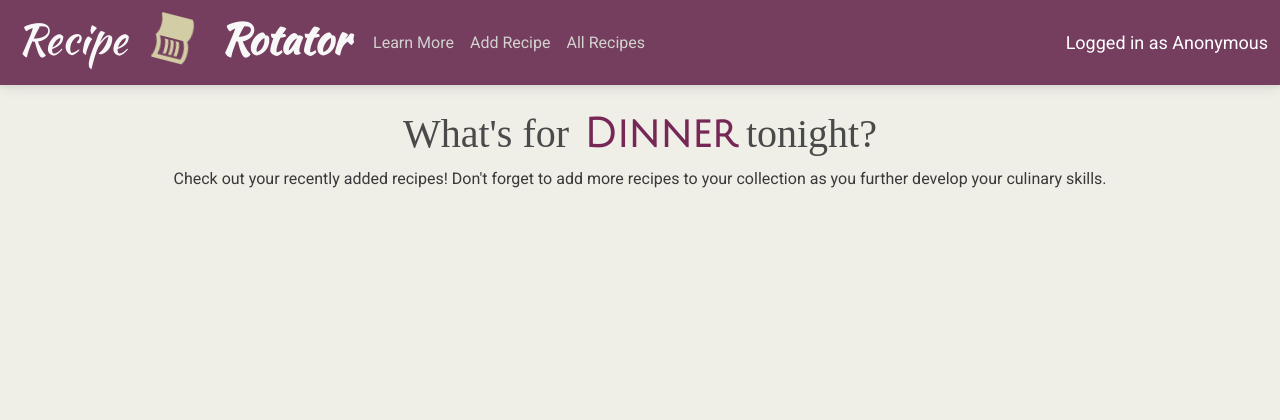
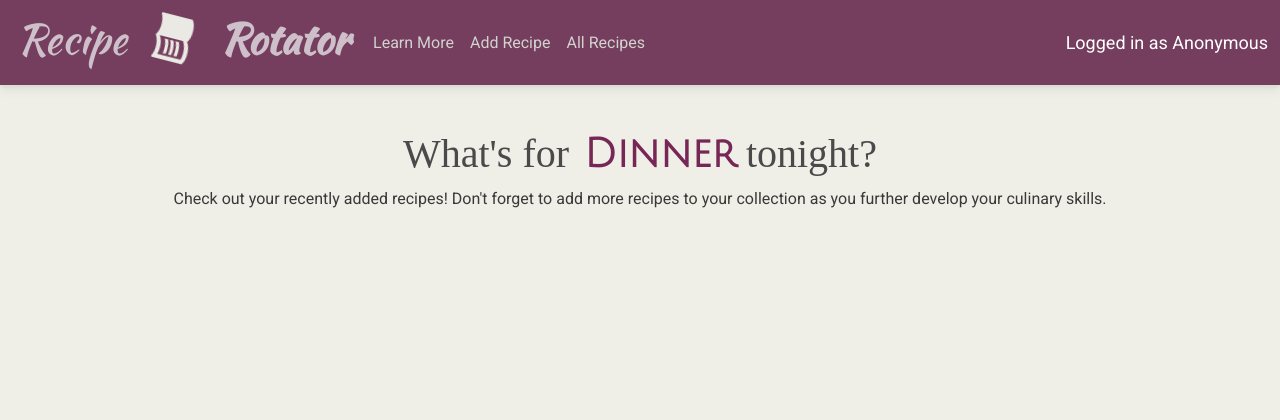
Before and after one commit to oleomark/RecipeRotator, a Django app: page /recipes/ in a window 1280 px wide. Shown: the top 420 px of the page. Run offline with Django 3.2, Linux system fonts and the light colour scheme; data that the repository does not hold is empty; some libraries are stand-ins or nearby versions; some web fonts are replaced.

Commit message:
updates secondary colors

```diff
--- a/reciperotator/main_app/static/css/style.css
+++ b/reciperotator/main_app/static/css/style.css
@@ -16,7 +16,7 @@ body {
   }
 
 .nav-icon {
-  color: rgb(210, 205, 164) !important;
+  color: rgb(234, 233, 227) !important;
   font-size: 50px !important;
   margin-right: 15px;
   margin-left: 23px;
@@ -33,12 +33,12 @@ body {
 
 .navbar-brand {
   font-size: 42px;
-  color: rgb(249, 248, 249) !important;
+  color: #cec0ca !important;
   font-family: 'Kaushan Script', cursive;
 }
 
 strong, .navbar-brand {
-  color:rgb(249, 248, 249);
+  color:#cec0ca;
   margin-left: 5px;
 }
 
@@ -61,7 +61,7 @@ span {
 
 .index-title {
   color: rgb(75, 74, 75);
-  margin-top: 25px;
+  margin-top: 45px;
   text-align: center;
   font-family: 'Trocchi', serif;
 }
@@ -74,3 +74,10 @@ span {
   text-align: center;
   color: rgb(58, 56, 56);
 }
+
+.index-card-title {
+  color:#c6abbe;
+  font-family:  'Julius Sans One', sans-serif;
+  background-color: rgb(47, 45, 45);
+  padding: 5px;
+}
--- a/reciperotator/main_app/templates/base.html
+++ b/reciperotator/main_app/templates/base.html
@@ -7,6 +7,10 @@
   <meta name="viewport" content="width=device-width, initial-scale=1.0">
   <meta http-equiv="X-UA-Compatible" content="ie=edge">
   <title>Recipe Rotator</title>
+   <link
+    rel="stylesheet"
+    href="https://cdnjs.cloudflare.com/ajax/libs/animate.css/4.1.1/animate.min.css"
+  />
    <!-- Font Awesome -->
   <link
     href="https://cdnjs.cloudflare.com/ajax/libs/font-awesome/5.15.1/css/all.min.css"
--- a/reciperotator/main_app/templates/recipes/index.html
+++ b/reciperotator/main_app/templates/recipes/index.html
@@ -12,11 +12,12 @@
             class="card-img-top"
             alt="..."
         />
+
         <div class="card-body">
-            <h2 class="card-title">{{ recipe.name }}</h2>
+            <h2 class="card-title index-card-title animate__animated animate__zoomInDown">{{ recipe.name }}</h2>
         </div>
         <ul class="list-group list-group-flush">
-            <li class="list-group-item">Category ┋{{ recipe.cuisine }}</li>
+            <li class="list-group-item">Filed Under┋{{ recipe.cuisine }} Cuisine</li>
             <li class="list-group-item">The Chef ┋{{ recipe.author }}</li>
         </ul>
         <div class="card-body">
```
Also changed, not shown: reciperotator/main_app/migrations/0001_initial.py.
